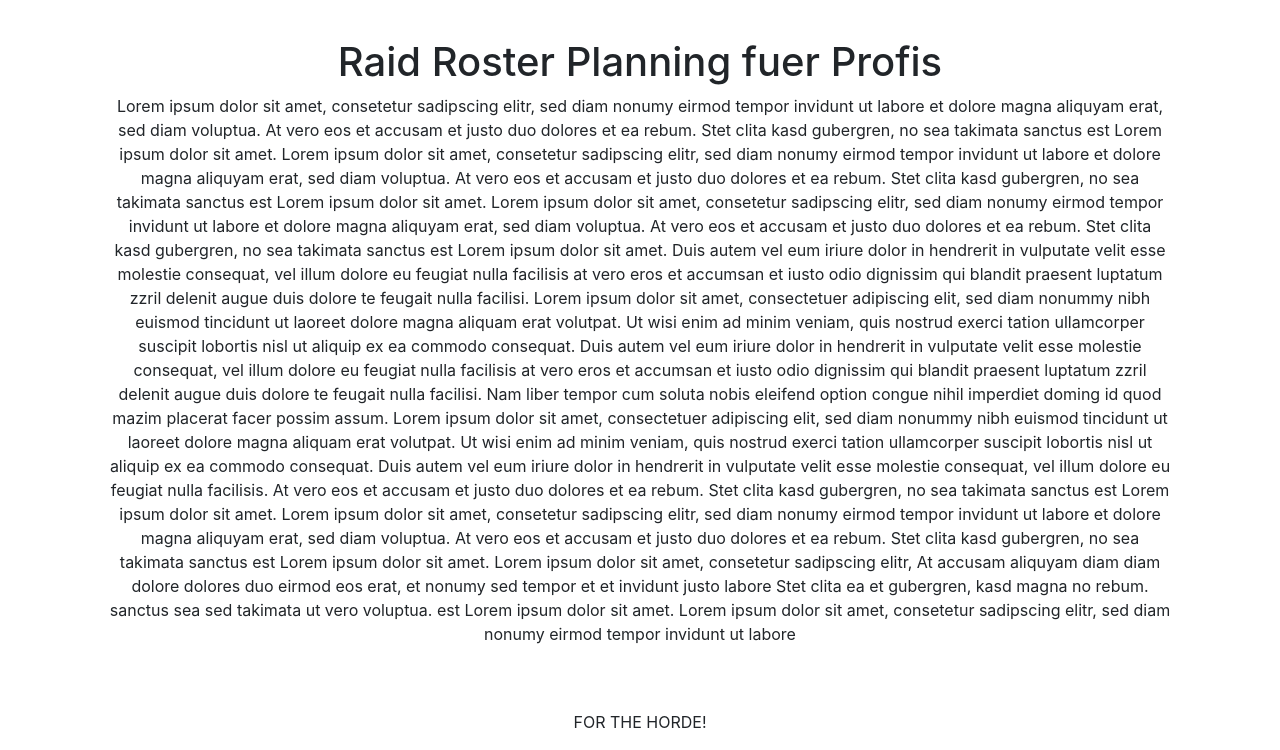
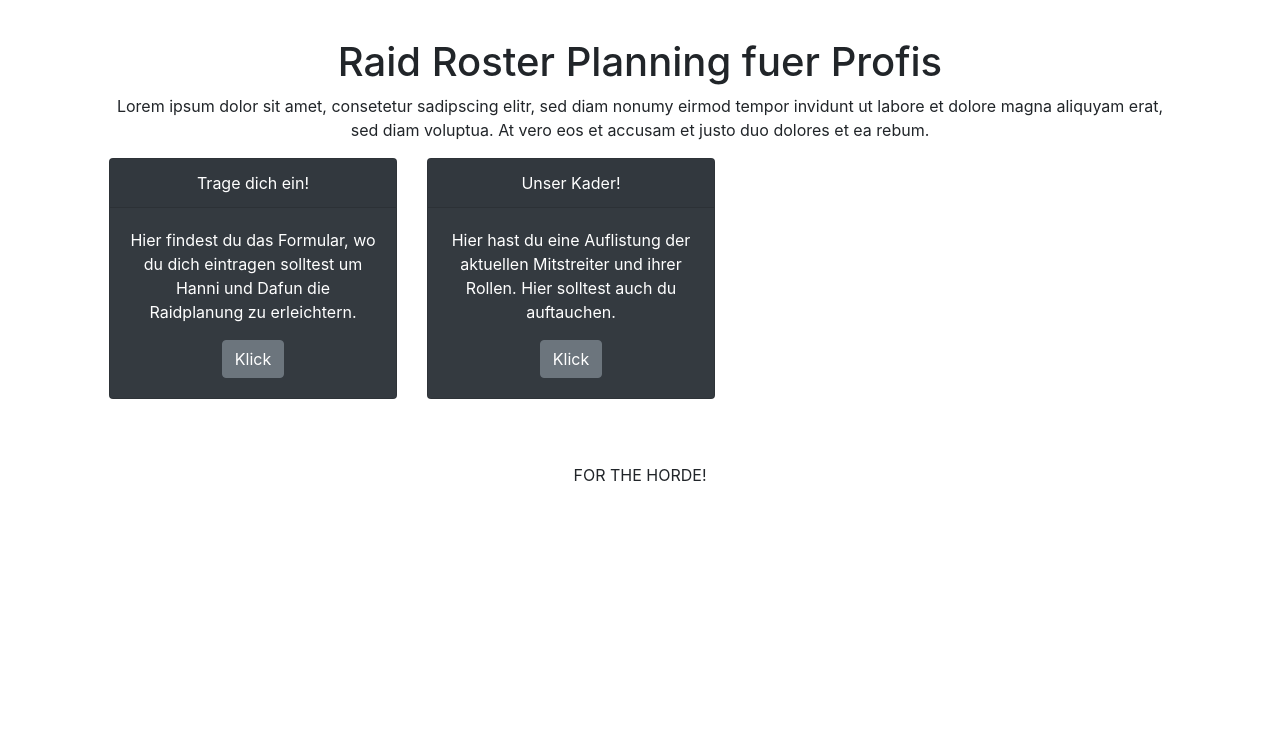
Before and after one commit to djaszak/raid_roster_planner, a Django app: page / in a window 1280 px wide. Shown: the part 90-840 px from the top of the page. After the commit the page ends 571 px from the top, so only its background shows below. Run offline with Django 3.2, Linux system fonts and the light colour scheme; some libraries are stand-ins or nearby versions.

Commit message:
Style up home.html

```diff
--- a/raid_roster_planner/raid_roster_drf/templates/raid_roster_drf/home.html
+++ b/raid_roster_planner/raid_roster_drf/templates/raid_roster_drf/home.html
@@ -4,21 +4,31 @@
 {% block content %}
 
     <h1>
-    Raid Roster Planning fuer Profis
+        Raid Roster Planning fuer Profis
     </h1>
 
     <p>
-    Lorem ipsum dolor sit amet, consetetur sadipscing elitr, sed diam nonumy eirmod tempor invidunt ut labore et dolore magna aliquyam erat, sed diam voluptua. At vero eos et accusam et justo duo dolores et ea rebum. Stet clita kasd gubergren, no sea takimata sanctus est Lorem ipsum dolor sit amet. Lorem ipsum dolor sit amet, consetetur sadipscing elitr, sed diam nonumy eirmod tempor invidunt ut labore et dolore magna aliquyam erat, sed diam voluptua. At vero eos et accusam et justo duo dolores et ea rebum. Stet clita kasd gubergren, no sea takimata sanctus est Lorem ipsum dolor sit amet. Lorem ipsum dolor sit amet, consetetur sadipscing elitr, sed diam nonumy eirmod tempor invidunt ut labore et dolore magna aliquyam erat, sed diam voluptua. At vero eos et accusam et justo duo dolores et ea rebum. Stet clita kasd gubergren, no sea takimata sanctus est Lorem ipsum dolor sit amet.
+        Lorem ipsum dolor sit amet, consetetur sadipscing elitr, sed diam nonumy eirmod tempor invidunt ut labore et
+        dolore magna aliquyam erat, sed diam voluptua. At vero eos et accusam et justo duo dolores et ea rebum.
 
-Duis autem vel eum iriure dolor in hendrerit in vulputate velit esse molestie consequat, vel illum dolore eu feugiat nulla facilisis at vero eros et accumsan et iusto odio dignissim qui blandit praesent luptatum zzril delenit augue duis dolore te feugait nulla facilisi. Lorem ipsum dolor sit amet, consectetuer adipiscing elit, sed diam nonummy nibh euismod tincidunt ut laoreet dolore magna aliquam erat volutpat.
-
-Ut wisi enim ad minim veniam, quis nostrud exerci tation ullamcorper suscipit lobortis nisl ut aliquip ex ea commodo consequat. Duis autem vel eum iriure dolor in hendrerit in vulputate velit esse molestie consequat, vel illum dolore eu feugiat nulla facilisis at vero eros et accumsan et iusto odio dignissim qui blandit praesent luptatum zzril delenit augue duis dolore te feugait nulla facilisi.
-
-Nam liber tempor cum soluta nobis eleifend option congue nihil imperdiet doming id quod mazim placerat facer possim assum. Lorem ipsum dolor sit amet, consectetuer adipiscing elit, sed diam nonummy nibh euismod tincidunt ut laoreet dolore magna aliquam erat volutpat. Ut wisi enim ad minim veniam, quis nostrud exerci tation ullamcorper suscipit lobortis nisl ut aliquip ex ea commodo consequat.
-
-Duis autem vel eum iriure dolor in hendrerit in vulputate velit esse molestie consequat, vel illum dolore eu feugiat nulla facilisis.
-
-At vero eos et accusam et justo duo dolores et ea rebum. Stet clita kasd gubergren, no sea takimata sanctus est Lorem ipsum dolor sit amet. Lorem ipsum dolor sit amet, consetetur sadipscing elitr, sed diam nonumy eirmod tempor invidunt ut labore et dolore magna aliquyam erat, sed diam voluptua. At vero eos et accusam et justo duo dolores et ea rebum. Stet clita kasd gubergren, no sea takimata sanctus est Lorem ipsum dolor sit amet. Lorem ipsum dolor sit amet, consetetur sadipscing elitr, At accusam aliquyam diam diam dolore dolores duo eirmod eos erat, et nonumy sed tempor et et invidunt justo labore Stet clita ea et gubergren, kasd magna no rebum. sanctus sea sed takimata ut vero voluptua. est Lorem ipsum dolor sit amet. Lorem ipsum dolor sit amet, consetetur sadipscing elitr, sed diam nonumy eirmod tempor invidunt ut labore
     </p>
+    <div class="card-deck">
+        <div class="card text-white bg-dark mb-3" style="max-width: 18rem;">
+            <div class="card-header">Trage dich ein!</div>
+            <div class="card-body">
+                <p class="card-text">Hier findest du das Formular, wo du dich eintragen solltest um
+                    Hanni und Dafun die Raidplanung zu erleichtern.</p>
+                <a href="{% url "input_form" %}" class="btn btn-secondary">Klick</a>
+            </div>
+        </div>
+        <div class="card text-white bg-dark mb-3" style="max-width: 18rem;">
+            <div class="card-header">Unser Kader!</div>
+            <div class="card-body">
+                <p class="card-text">Hier hast du eine Auflistung der aktuellen Mitstreiter und ihrer Rollen. Hier
+                    solltest auch du auftauchen.</p>
+                <a href="{% url "roster_form" %}" class="btn btn-secondary">Klick</a>
+            </div>
+        </div>
+    </div>
 
 {% endblock %}
```
